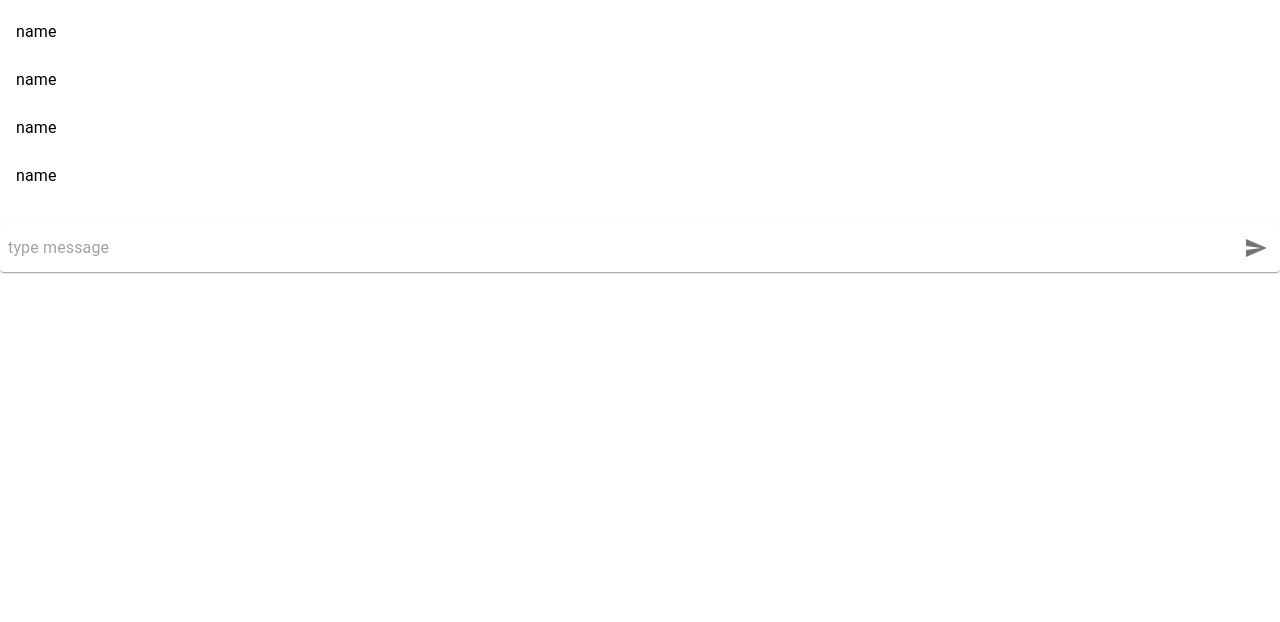
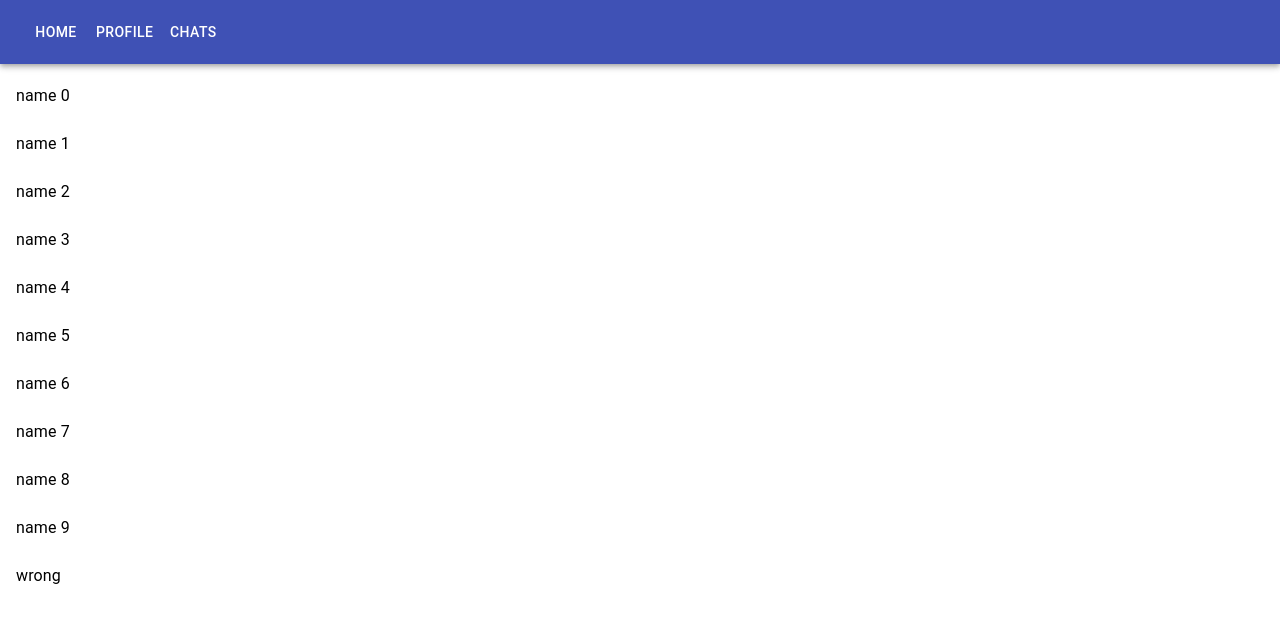
Before and after one commit to Yuriy2021/react_JS, a React (Create React App) app: page /chats in a window 1280 px wide. Shown: the top 622 px of the page. Built offline with nearby package versions, Linux system fonts and the light colour scheme.

Commit message:
Lesson4HW

```diff
--- a/package.json
+++ b/package.json
@@ -9,8 +9,11 @@
     "@testing-library/jest-dom": "^5.16.1",
     "@testing-library/react": "^12.1.2",
     "@testing-library/user-event": "^13.5.0",
+    "nano": "^9.0.5",
+    "nanoid": "^3.2.0",
     "react": "^17.0.2",
     "react-dom": "^17.0.2",
+    "react-router-dom": "^6.2.1",
     "react-scripts": "5.0.0",
     "web-vitals": "^2.1.3"
   },
--- a/src/components/ChatList.js
+++ b/src/components/ChatList.js
@@ -8,6 +8,7 @@ export const ChatList = ({list}) => {
         {list.map((item) => (
             <Chat key={item.id} {...item} />
         ))}
+        <Chat id="1" name= "wrong" />
         </List>
     );
  };
--- a/src/components/index.js
+++ b/src/components/index.js
@@ -1,8 +1,14 @@
 import { useState, useEffect } from 'react';
 import { makeStyles } from "@material-ui/core/styles";
-import { ChatList } from "./ChatList.js";
+import { ChatList } from "./ChatList";
 import { MessageInput } from "./MessageInput";
 import { MessageList } from "./MessageList";
+import { BrowserRouter, Switch, Routes, Route, Link } from 'react-router-dom';
+import { AppBar, Toolbar, Button } from "@material-ui/core";
+import { Home } from "../routes/Home";
+import { Chats } from "../routes/Chats";
+import { Profile } from "../routes/Profile";
+
 
 const useStyles = makeStyles({
     wrapper: {
@@ -12,62 +18,29 @@ const useStyles = makeStyles({
 });
 
 export const Format = () => {
-    const classes = useStyles();
-    const [messageList, setMessageList] = useState([]);
+    return (
+        <div>
+            <BrowserRouter>
+                <AppBar position="static">
+                    <Toolbar>
+                        <Button to="/" component={Link} color="inherit">
+                            Home
+                        </Button>
+                        <Button to="/Profile" component={Link} color="inherit">
+                            Profile
+                        </Button>
 
-    const sendMessage = (author, text) => {
-        const newMessageList = [...messageList];
-        const newMessage = {
-            author,
-            text,
-            id: Date.now(),
-        };
-        newMessageList.push(newMessage);
-        setMessageList(newMessageList);
-    };
-
-    const onSendMessage = (value) => {
-        sendMessage("user", value);
-    };
-
-    useEffect(() => {
-        if (messageList.length === 0) {
-            return;
-        }
-        const tail = messageList[messageList.length - 1];
-        if (tail.author === "bot") {
-            return;
-        }
-        sendMessage("bot", "Welcome");
-    }, [messageList]);
-    return (
-        <div className={classes.wrapper}>
-            <ChatList
-                list={[
-                    {
-                        name: "name",
-                        id: "1"
-                    },
-                    {
-                        name: "name",
-                        id: "2"
-                    },
-                    {
-                        name: "name",
-                        id: "3"
-                    },
-                    {
-                        name: "name",
-                        id: "4"
-                    }
-
-                ]}
-            />
-            <div>
-                <MessageList messageList={messageList} />
-                <MessageInput onSend={onSendMessage} />
-            </div>
+                        <Button to="/Chats" component={Link} color="inherit">
+                            Chats
+                        </Button>
+                    </Toolbar>
+                </AppBar>
+                <Routes>
+                    <Route element={<Chats />} path="/chats" />
+                    <Route element={<Profile />} path="/profile" />
+                    <Route element={<Home />} path="/" />
+                </Routes>
+            </BrowserRouter>
         </div>
-
     );
 };
--- /dev/null
+++ b/src/mocks/chats.js
@@ -0,0 +1,10 @@
+import { nanoid } from "nanoid";
+
+const createChatMock = (i) => ({
+    id: nanoid(),
+    name: `name ${i}`
+});
+
+export const CHATS = Array.from({ length: 10 }).map((_, i) =>
+    createChatMock(i)
+);
--- /dev/null
+++ b/src/routes/Chats/index.js
@@ -0,0 +1,26 @@
+import { Route, Routes } from "react-router-dom";
+import { makeStyles } from "@material-ui/core/styles";
+import { ChatList } from "../../components/ChatList";
+import { Messages } from "../Messages";
+import { CHATS } from "../../mocks/chats";
+
+const useStyles = makeStyles({
+    wrapper: {
+        display: "grid",
+        gridTemplateColumns: "200px 1fr"
+    }
+});
+
+export const Chats = () => {
+    const classes = useStyles();
+    return (
+        <div className={classes.wrapper}>
+            <ChatList list={CHATS} />
+            <div>
+                <Routes>
+                    <Route element={<Messages />} path="/chats/:chatId" />
+                </Routes>
+            </div>
+        </div>
+    );
+};
--- /dev/null
+++ b/src/routes/Home/index.js
@@ -0,0 +1,7 @@
+export const Home = () => {
+    return (
+        <div>
+            <h1> Home</h1>
+        </div>
+    );
+};
--- /dev/null
+++ b/src/routes/Messages/index.js
@@ -0,0 +1,45 @@
+import { useState, useEffect } from "react";
+import { useParams, Navigate } from "react-router-dom";
+import { MessageInput } from "../../components/MessageInput";
+import { MessageList } from "../../components/MessageList";
+import { CHATS } from "../../mocks/chats";
+
+
+export const Messages = () => {
+    const { chatId } = useParams();
+    const [messageList, setMessageList] = useState([]);
+
+    const sendMessage = (author, text) => {
+        const newMessageList = [...messageList];
+        const newMessage = {
+            author,
+            text
+        };
+        newMessageList.push(newMessage);
+        setMessageList(newMessageList);
+    };
+
+    const onSendMessage = (value) => {
+        sendMessage("user", value);
+    };
+
+    useEffect(() => {
+        if (messageList.length === 0) {
+            return;
+        }
+        const tail = messageList[messageList.length - 1];
+        if (tail.author === 'bot') {
+            return;
+        }
+        sendMessage("bot", "hello");
+    }, [messageList]);
+    if (!CHATS.find(({ id }) => id === chatId)) {
+        return <Navigate to="/chats" />;
+    }
+    return (
+        <>
+            <MessageList messageList={messageList} />
+            <MessageInput onSend={onSendMessage} />
+        </>
+    );
+};
--- /dev/null
+++ b/src/routes/Profile/index.js
@@ -0,0 +1,7 @@
+export const Profile = () => {
+    return (
+        <div>
+            <h1>Profile</h1>
+        </div>
+    );
+};
```
Also changed, not shown: 1 other file (tests, documents, lock files or other folders).
